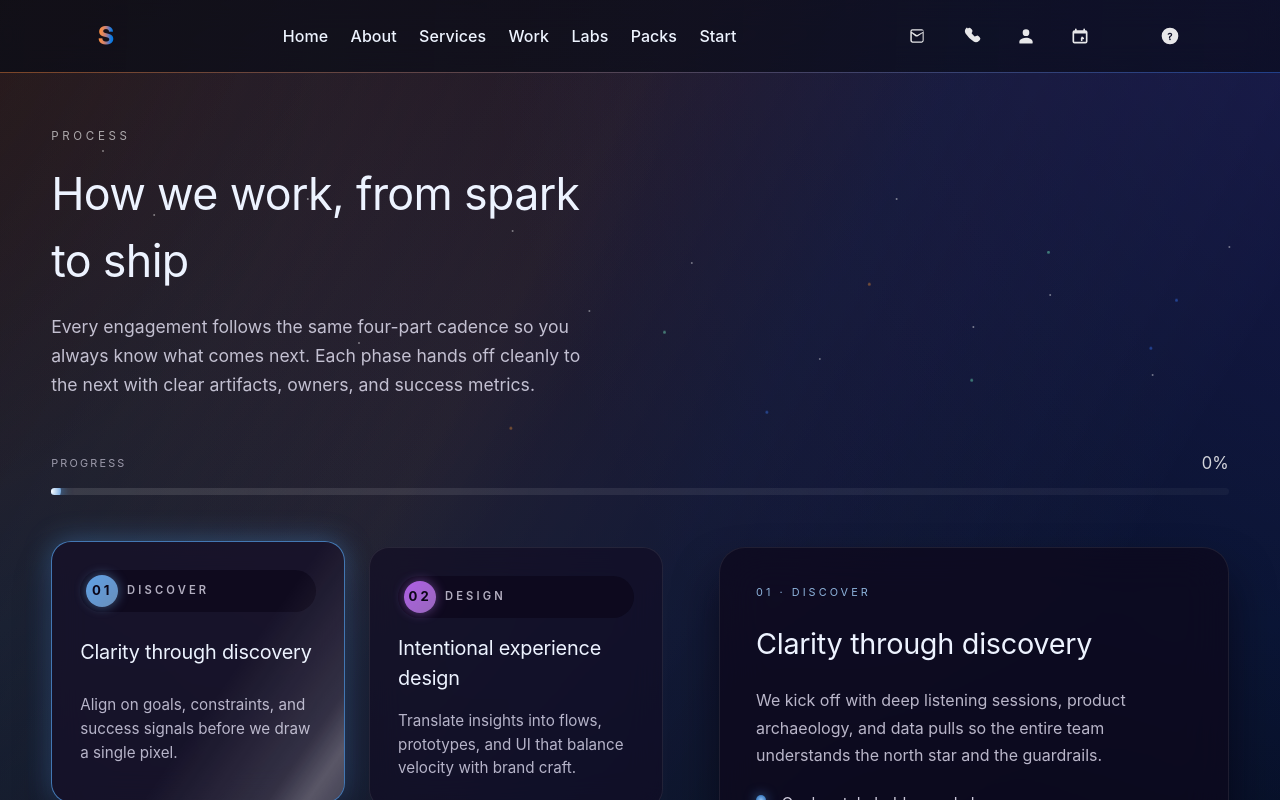
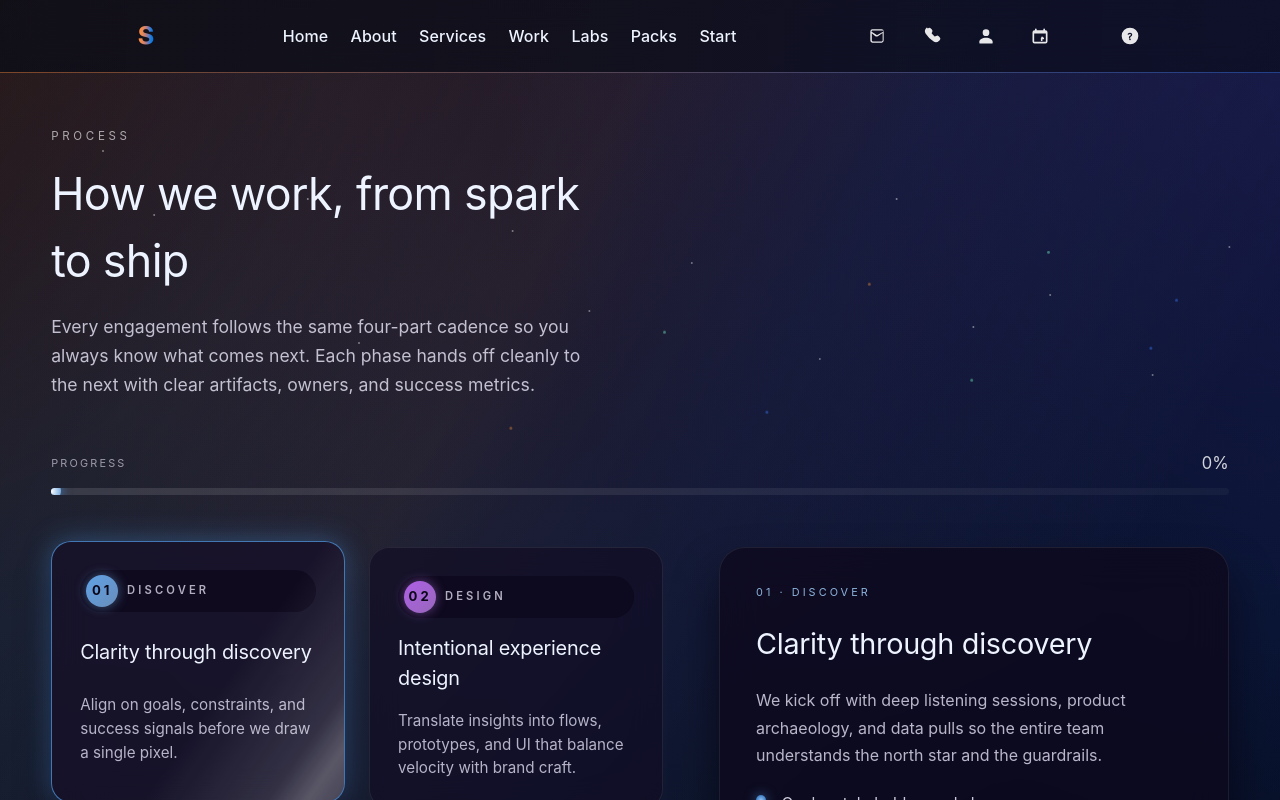
Before and after one commit to edgarcolmenero/swiftsendmaxej, a Next.js app: page / in a window 1280 px wide. Shown: the top 800 px of the page. Built offline with nearby package versions, Linux system fonts and the light colour scheme.

Commit message:
Center header navigation with grid layout

```diff
--- a/styles/globals.css
+++ b/styles/globals.css
@@ -107,9 +107,23 @@ body {
 }
 
 .header-row{
-  display:flex; align-items:center; justify-content:space-between;
-  padding: clamp(.65rem, 1.6vw, .9rem) 0;
+  display:grid;
+  grid-template-columns:auto 1fr auto;
+  align-items:center;
   gap: clamp(1rem, 3vw, 2.5rem);
+  padding: clamp(.65rem, 1.6vw, .9rem) 1.5rem;
+}
+
+@media (min-width: 768px) {
+  .header-row {
+    padding-inline: 2rem;
+  }
+}
+
+@media (min-width: 1024px) {
+  .header-row {
+    padding-inline: 2.5rem;
+  }
 }
 
 .brand{
@@ -160,7 +174,7 @@ body {
   font-size: 1.02rem;
 }
 
-.nav-desktop{ display:none; gap:1.4rem; align-items:center; }
+.nav-desktop{ display:none; gap:1.4rem; align-items:center; justify-self:center; text-align:center; }
 @media (min-width:960px){ .nav-desktop{ display:flex } }
 
 .nav-desktop .nav-pill{
@@ -182,7 +196,7 @@ body {
 .nav-desktop .nav-pill.is-active{ color: rgba(255, 205, 135, 0.92); }
 
 .header--fixed{ position: fixed; top:0; left:0; width:100%; }
-.header-actions{ display:flex; align-items:center; gap:clamp(1.25rem, 2.2vw, 1.5rem); }
+.header-actions{ display:flex; align-items:center; gap:clamp(1.25rem, 2.2vw, 1.5rem); justify-self:end; }
 .header-actions__cluster{ display:flex; align-items:center; gap:clamp(.6rem, 1.8vw, .9rem); }
 .header-actions a.icon-btn{ text-decoration:none; }
 .header-icons{
```
